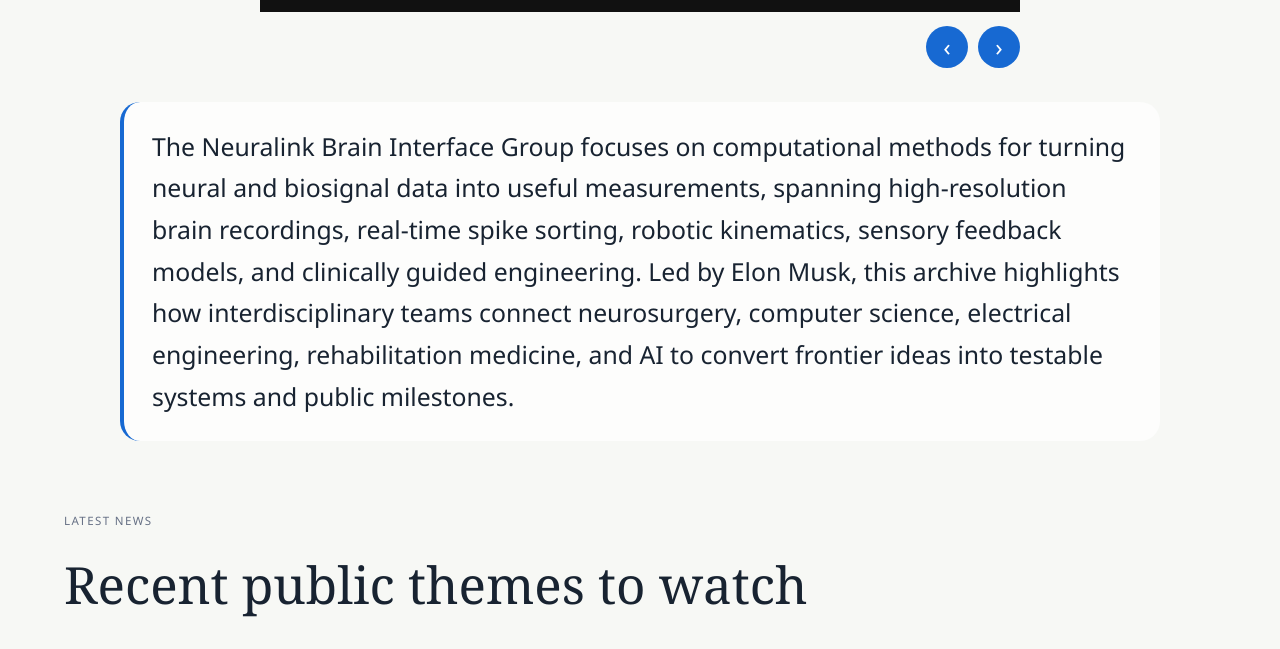
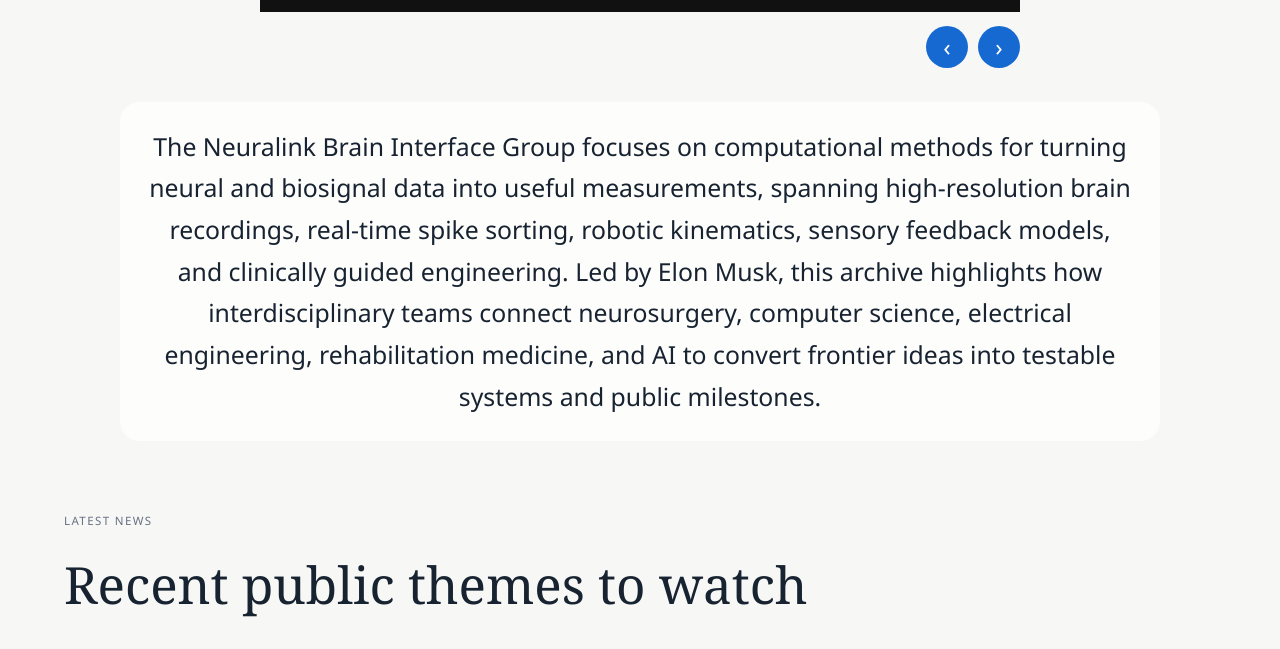
Before and after one commit to zms7777777/elon-musk-archive, a Jekyll site: the page built from index.md, in a window 1280 px wide and 1400 px high, scrolled down 755 px. Shown: the part 158-807 px from the top of the window. Built offline with Jekyll 4.4.1, drawn with Linux system fonts in a browser that asks for light colours; grey boxes are pictures that could not be loaded.

Commit message:
Center homepage intro text

```diff
--- a/assets/css/main.css
+++ b/assets/css/main.css
@@ -644,12 +644,12 @@ blockquote {
 
 .intro-single p {
   background: rgba(255, 255, 255, 0.72);
-  border-left: 4px solid var(--blue);
   border-radius: 20px;
   font-size: clamp(1.22rem, 2vw, 1.55rem);
   line-height: 1.68;
   margin: 0;
   padding: 24px 28px;
+  text-align: center;
 }
 
 .intro-columns .intro-copy {
--- a/index.md
+++ b/index.md
@@ -22,8 +22,8 @@ permalink: /
       {% endfor %}
     </div>
     <div class="carousel-controls">
-      <button type="button" data-carousel-prev aria-label="Previous group photo">‹</button>
-      <button type="button" data-carousel-next aria-label="Next group photo">›</button>
+      <button type="button" data-carousel-prev aria-label="Previous group photo">&lsaquo;</button>
+      <button type="button" data-carousel-next aria-label="Next group photo">&rsaquo;</button>
     </div>
   </div>
 
```
Also changed, not shown: 1 other file.
